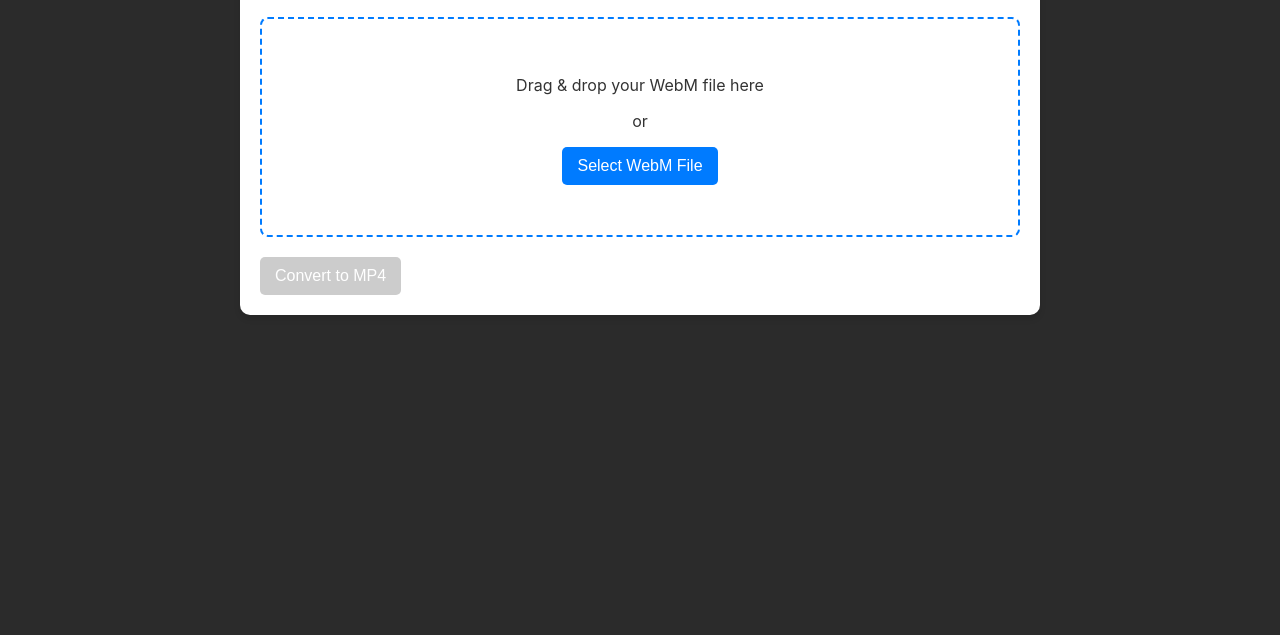
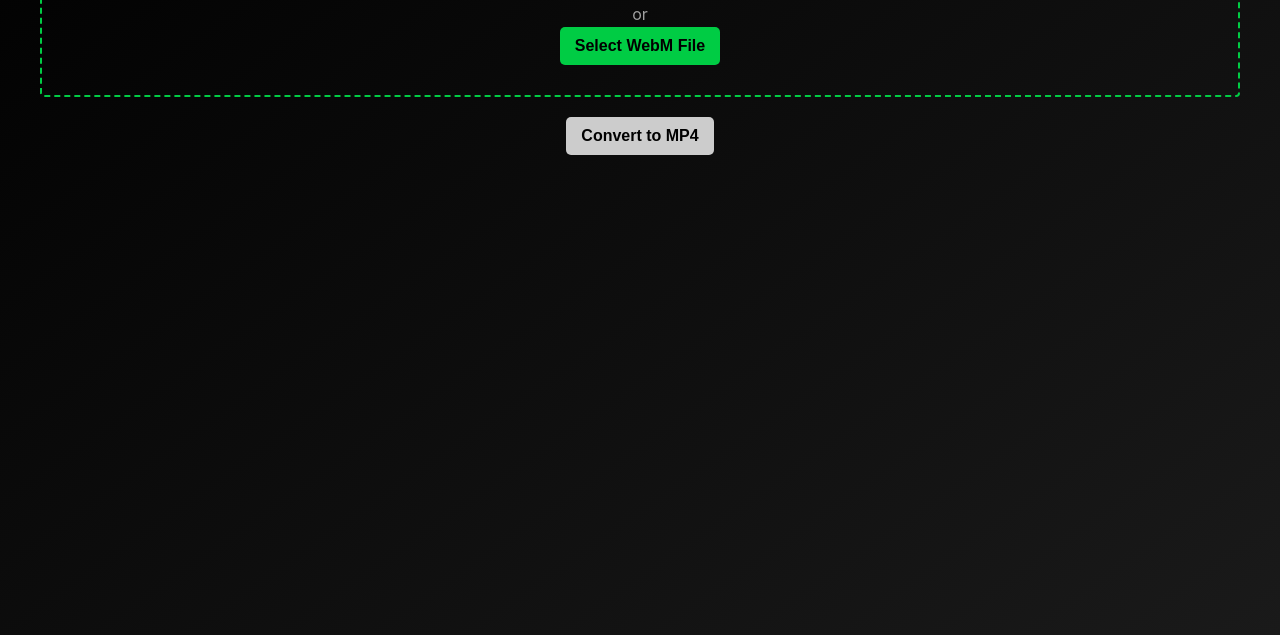
Before and after one commit to composedbymax/webm-to-mp4, a plain HTML site: page index.html in a window 1280 px wide. Shown: the part 165-800 px from the top of the page. Drawn offline with Linux system fonts and the light colour scheme.

Commit message:
UI improvements + site theming

```diff
--- a/index.html
+++ b/index.html
@@ -4,31 +4,30 @@
     <meta charset="UTF-8">
     <meta name="viewport" content="width=device-width, initial-scale=1.0">
     <title>WebM to MP4 Converter</title>
+    <link rel="stylesheet" href="root.css">
     <style>
         body {
             font-family: -apple-system, BlinkMacSystemFont, 'Segoe UI', Roboto, Oxygen, Ubuntu, Cantarell, 'Open Sans', 'Helvetica Neue', sans-serif;
-            max-width: 800px;
             margin: 0 auto;
-            padding: 20px;
-            background-color: #2b2b2b;
-            color: #333;
+            background: var(--gradient);
+            color: var(--text2);
+            height:100vh;
         }
         h1 {
             text-align: center;
-            color: #1a1a1a;
         }
         .container {
-            background-color: white;
+            margin-top: 3rem;
             border-radius: 10px;
             padding: 20px;
-            box-shadow: 0 4px 6px rgba(0, 0, 0, 0.1);
         }
         .drop-zone {
-            border: 2px dashed #007bff;
-            border-radius: 8px;
-            padding: 40px;
+            max-width: 1200PX;
+            border: 2px dashed var(--accent);
+            border-radius: 4px;
+            padding: 20px;
             text-align: center;
-            margin: 20px 0;
+            margin: 0px auto;
             transition: background-color 0.3s;
         }
         .drop-zone.highlight {
@@ -37,9 +36,15 @@
         #file-selector {
             display: none;
         }
+        .button-container {
+            display: flex;
+            justify-content: center;
+            margin-top: 20px;
+        }
         button {
-            background-color: #007bff;
-            color: white;
+            background-color: var(--accent);
+            color: #000;
+            font-weight: bold;
             border: none;
             padding: 10px 15px;
             border-radius: 5px;
@@ -48,7 +53,7 @@
             transition: background-color 0.3s;
         }
         button:hover {
-            background-color: #0056b3;
+            background-color: var(--accenth);
         }
         button:disabled {
             background-color: #cccccc;
@@ -61,12 +66,12 @@
         }
         .error {
             background-color: #ffebee;
-            color: #d32f2f;
+            color: var(--red);
             display: none;
         }
         .success {
             background-color: #e8f5e9;
-            color: #2e7d32;
+            color: var(--blue);
             display: none;
         }
         .progress-container {
@@ -84,17 +89,17 @@
             color: #666;
         }
         .video-preview {
-            max-width: 100%;
+            max-width: 90%;
             margin-top: 20px;
             display: none;
             border-radius: 5px;
+            margin: 0 auto;
         }
     </style>
 </head>
 <body>
     <div class="container">
         <h1>WebM to MP4 Converter</h1>
-        <p>Convert WebM video files to MP4 format directly in your browser. No uploads to servers, everything stays on your device.</p>
         <div class="drop-zone" id="drop-zone">
             <p>Drag & drop your WebM file here</p>
             <p>or</p>
@@ -103,7 +108,10 @@
             <div class="file-info" id="file-info"></div>
         </div>
         <video id="video-preview" class="video-preview" controls></video>
-        <button id="convert-button" disabled>Convert to MP4</button>
+        <div class="button-container">
+            <button id="convert-button" disabled>Convert to MP4</button>
+        </div>
+
         <div class="progress-container" id="progress-container">
             <p>Converting... Please wait.</p>
             <progress id="progress-bar" value="0" max="100"></progress>
--- /dev/null
+++ b/root.css
@@ -0,0 +1,38 @@
+* {
+    margin: 0;
+    padding: 0;
+    box-sizing: border-box;
+}
+
+html,
+body {
+    background-color: black;
+    color: white;
+    overflow-x: hidden;
+}
+
+body {
+    font-family: Arial, sans-serif;
+    line-height: 1.6;
+}
+
+:root {
+    --black: #000;
+    --dark: #1a1a1a;
+    --dark1: #2f2f2f;
+    --dark2: #3b3b3b;
+    --dark3: #585858;
+    --gradient: linear-gradient(145deg, var(--black), var(--dark));
+    --gradient2: linear-gradient(90deg, var(--dark), var(--black), var(--dark));
+    --accent: #00cc44;
+    --accenth: #0fff5f;
+    --accentg: rgba(0, 243, 255, 0.15);
+    --green: #28a745;
+    --red: #dc3545;
+    --yellow: #cedc35;
+    --redh: #f75a6a;
+    --blue: #2e89ff;
+    --blueh: #6dacff;
+    --text: #fff;
+    --text2: #a0a0a0;
+}
```
